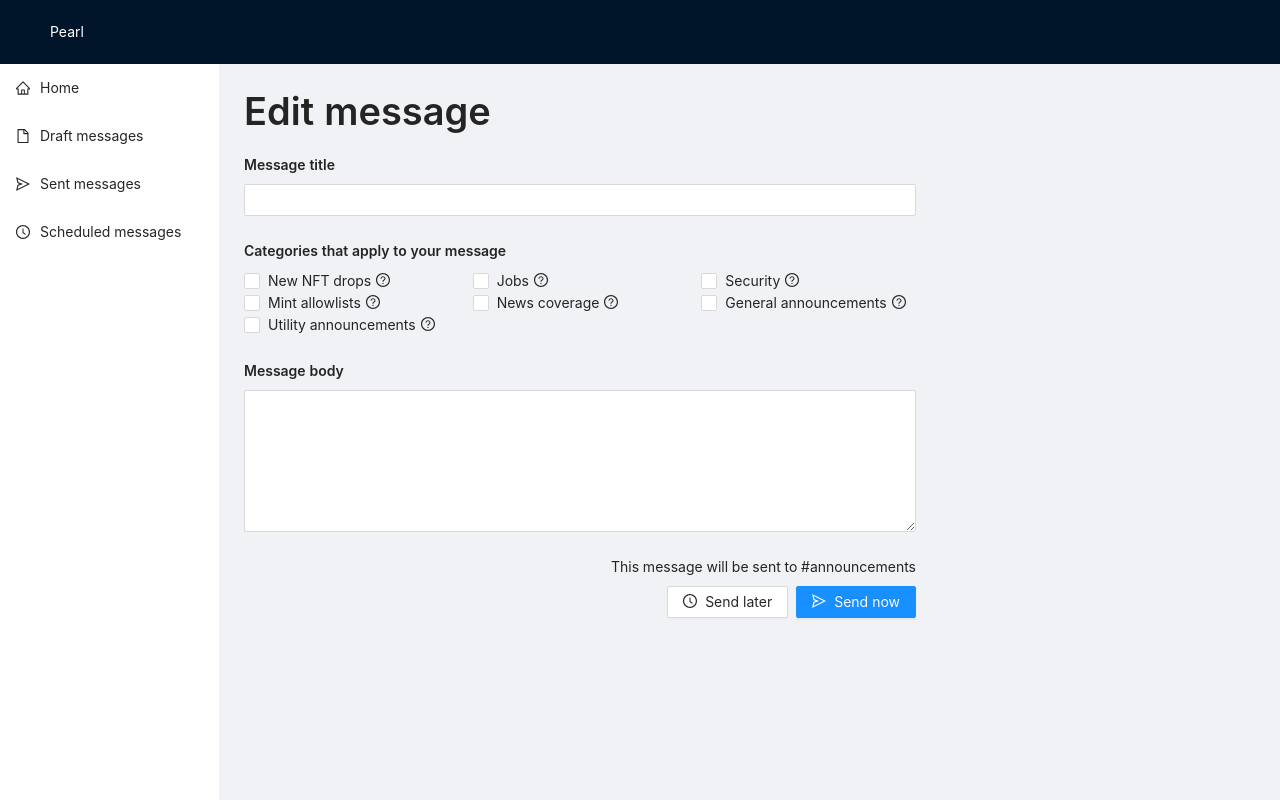
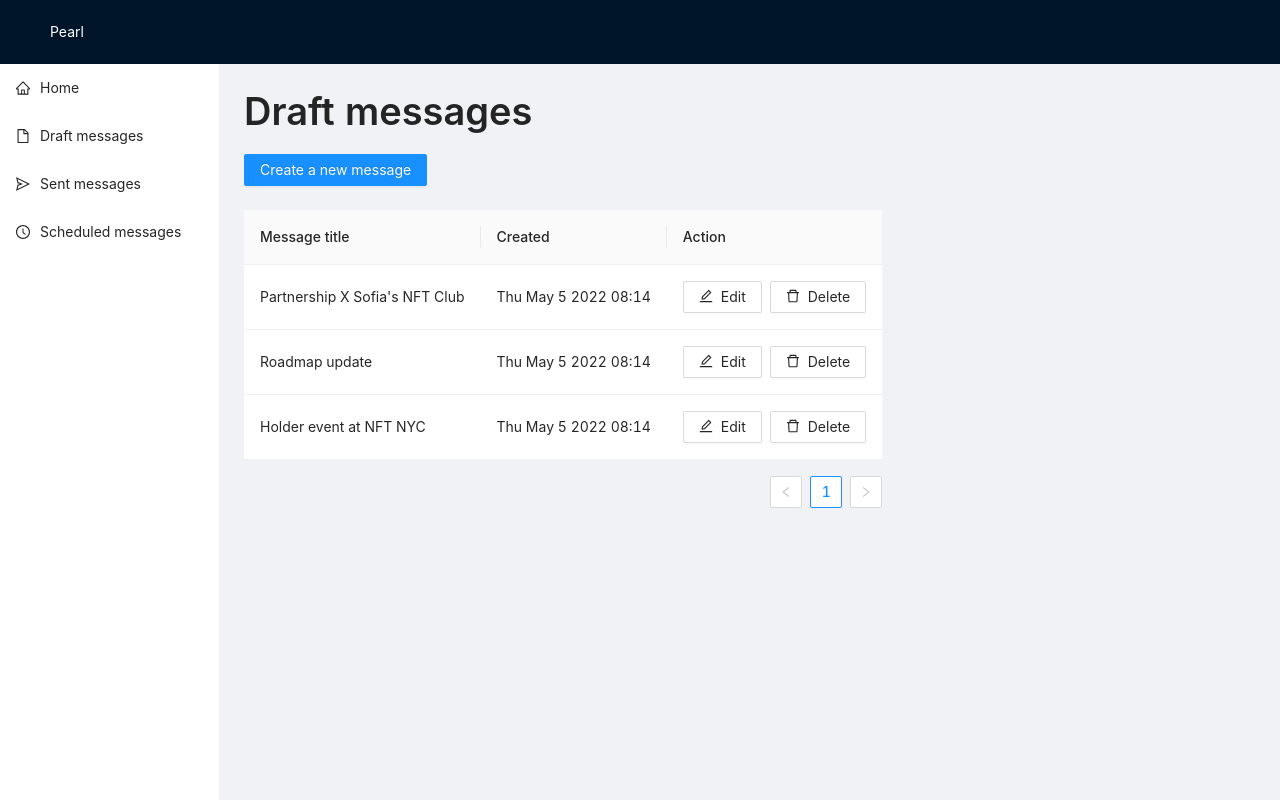
Before and after one commit to salsadotme/pearl-sender, a Next.js app: page /messages/drafts in a window 1280 px wide. Built offline with nearby package versions, Linux system fonts and the light colour scheme.

Commit message:
scheduled and sent pages

```diff
--- /dev/null
+++ b/pages/messages/drafts.tsx
@@ -0,0 +1,87 @@
+import { DeleteOutlined, EditOutlined } from '@ant-design/icons';
+import { Button, Space, Table } from 'antd';
+import { ColumnsType } from 'antd/lib/table';
+import Title from 'antd/lib/typography/Title';
+import type { NextPage } from 'next';
+import { useRouter } from 'next/router';
+import { useEffect, useState } from 'react';
+import NavContainer from '../../components/navContainer';
+
+interface Draft {
+  id: string;
+  title: string;
+  createdAt: string;
+}
+
+const mockDrafts = [
+  {
+    id: "1",
+    title: "Partnership X Sofia's NFT Club",
+    createdAt: "Thu May 5 2022 08:14",
+  },
+  {
+    id: "2",
+    title: "Roadmap update",
+    createdAt: "Thu May 5 2022 08:14",
+  },
+  {
+    id: "3",
+    title: "Holder event at NFT NYC",
+    createdAt: "Thu May 5 2022 08:14",
+  },
+];
+
+const DraftMessages: NextPage = () => {
+  const router = useRouter();
+  const [drafts, setDrafts] = useState(mockDrafts);
+
+  useEffect(() => {
+    // TODO: fetch drafts from backend
+  });
+
+  function deleteMessage(id: string) {
+  }
+
+  const columns: ColumnsType<Draft> = [
+    {
+      title: 'Message title',
+      dataIndex: 'title',
+      key: 'title',
+    },
+    {
+      title: 'Created',
+      dataIndex: 'createdAt',
+      key: 'createdAt',
+    },
+    {
+      title: 'Action',
+      key: 'action',
+      render: (_, record) => (
+        <Space>
+          <Button icon={<EditOutlined />} onClick={() => router.push(`/messages/${record.id}`)}>Edit</Button>
+          <Button icon={<DeleteOutlined />}>Delete</Button>
+        </Space>
+      ),
+    },
+  ];
+
+
+  return (
+    <NavContainer>
+      <Title level={1}>Draft messages</Title>
+      <Space direction="vertical" size="large">
+
+        {drafts.length === 0 && <div>
+          <p>
+            You currently have no draft messages
+          </p>
+        </div>}
+        <Button type="primary" onClick={() => router.push("/messages/new")}>Create a new message</Button>
+
+        {drafts.length !== 0 && <Table columns={columns} dataSource={drafts} />}
+      </Space>
+    </NavContainer>
+  )
+}
+
+export default DraftMessages;
```
Also changed, not shown: pages/messages/scheduled.tsx (renamed from pages/drafts.tsx, +25 -20 lines), pages/messages/sent.tsx (added, +76 -0 lines).
